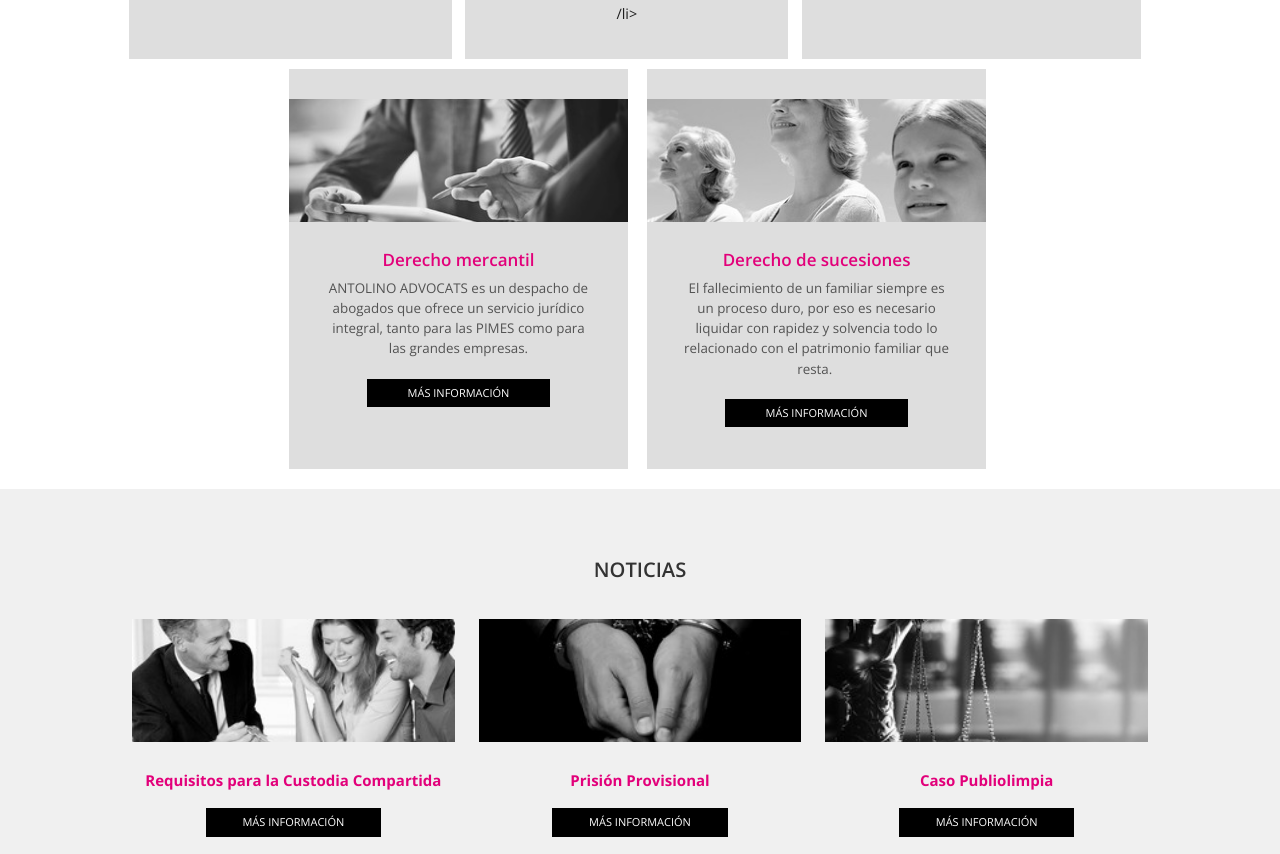
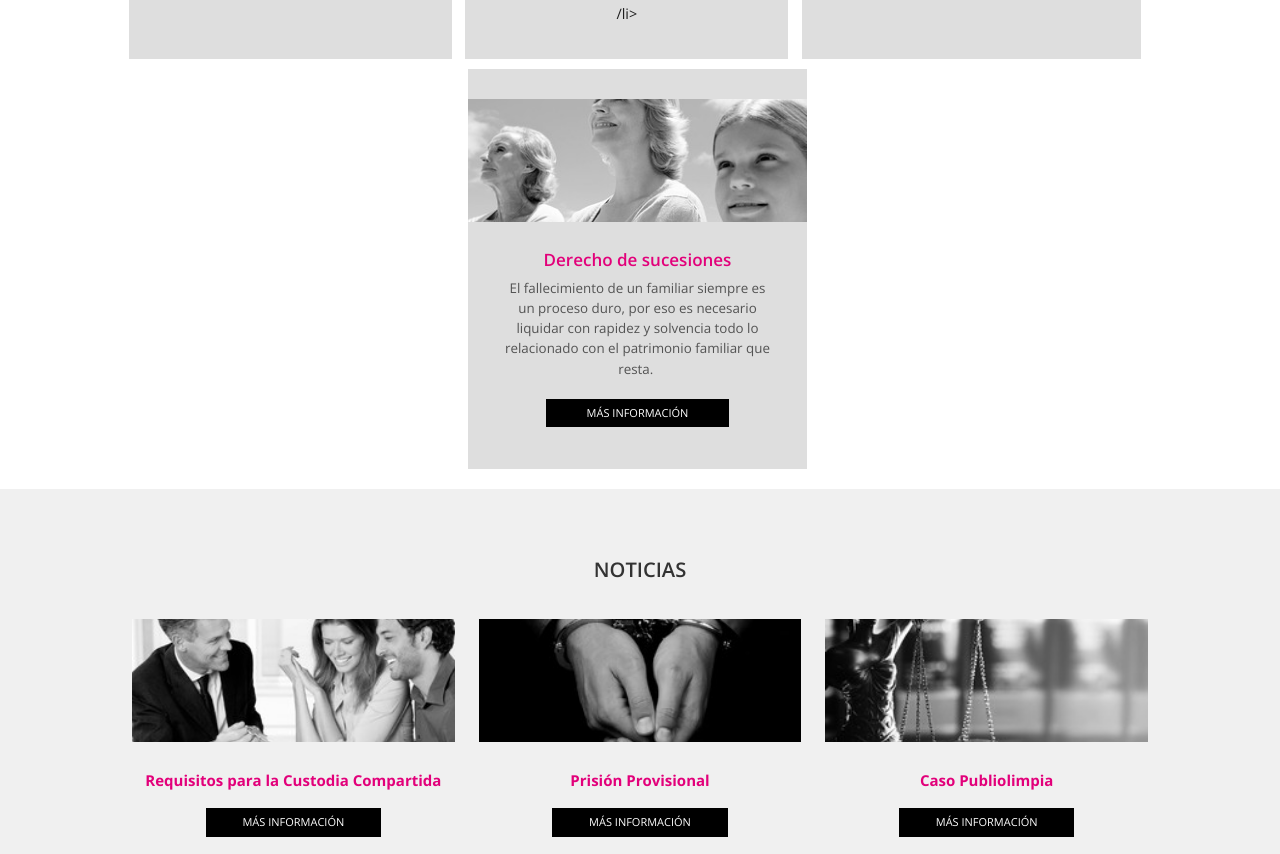
Before and after one commit to ildefonsguerrero/ildefonsguerrero.github.io, a plain HTML site: page index.html in a window 1280 px wide. Shown: the part 3906-4760 px from the top of the page. Drawn offline with nearby package versions, Linux system fonts and the light colour scheme; files whose address does not match are found by name.

Commit message:
cambiar formatos

```diff
--- a/index.html
+++ b/index.html
@@ -1116,35 +1116,6 @@
                     <div class="mod_featuregallery_link">
                       <a href="abogado-penalista-barcelona.html"
                         >Más información</a
-                      >
-                    </div>
-                  </li>
-                  <li
-                    id="mod_featuregallery_feature_115"
-                    class="mod_featuregallery_feature"
-                  >
-                    <div
-                      class="mod_featuregallery_picture"
-                      style="
-                        background-image: url('img/abogados_derecho_mercantil_barcelona.jpg');
-                        background-position: -35px 0px;
-                      "
-                    >
-                      <a href="abogado-penalista-barcelona.html">&nbsp;</a>
-                    </div>
-                    <div class="mod_featuregallery_title">
-                      <a href="abogado-penalista-barcelona.html"
-                        >Derecho mercantil</a
-                      >
-                    </div>
-                    <div class="mod_featuregallery_text">
-                      ANTOLINO ADVOCATS es un despacho de abogados que ofrece un
-                      servicio jurídico integral, tanto para las PIMES como para
-                      las grandes empresas.
-                    </div>
-                    <div class="mod_featuregallery_link">
-                      <a href="abogado-penalista-barcelona.html"
-                        >MÁS INFORMACIÓN</a
                       >
                     </div>
                   </li>
```
